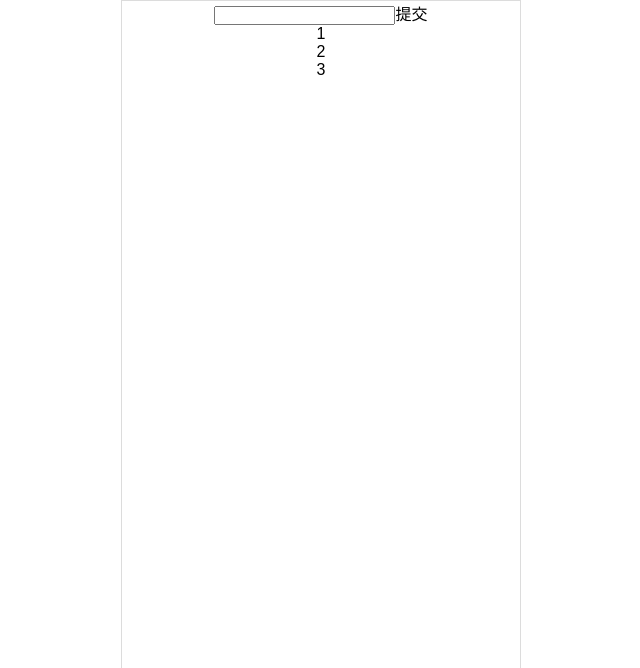
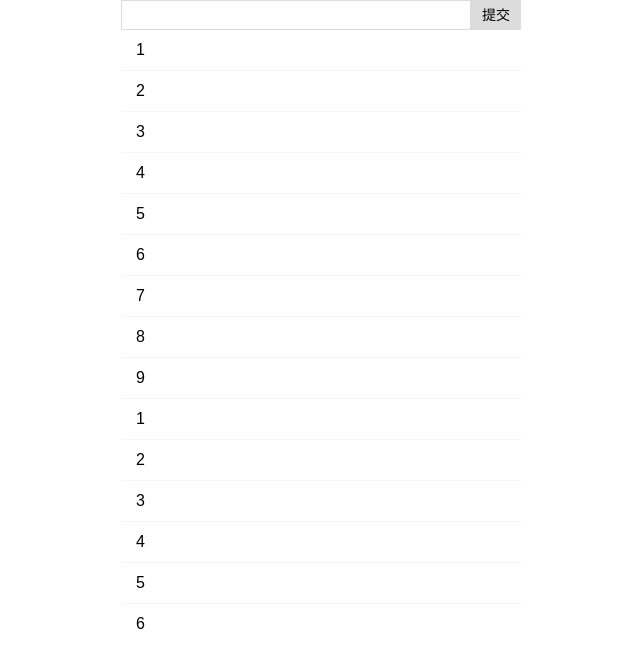
Before and after one commit to LuShui/mereact, a React (Create React App) app: page / in a window 1280 px wide. Shown: the top 668 px of the page, without its empty margins (319-959 px from the left). Built offline with nearby package versions, Linux system fonts and the light colour scheme.

Commit message:
add todolist demo

```diff
--- a/src/home/App.js
+++ b/src/home/App.js
@@ -1,6 +1,6 @@
 import React from 'react'
 import './App.css'
-// import HomeComponent from '../base/HomeComponent'
+import HomeComponent from '../base/HomeComponent'
 import TodoList from '../tolist/TodoList'
 
 class HelloMessage extends React.Component {
--- a/src/tolist/LiComponent.js
+++ b/src/tolist/LiComponent.js
@@ -6,9 +6,23 @@
 import React from 'react'
 
 class LiComponent extends React.Component{
+    constructor(props){
+        super(props);
+        this.deletefunc = this.deletefunc.bind(this);
+
+    }
+
+    deletefunc(){
+        this.props.ondeletefunc(this.props.name);
+    }
+
     render(){
         return(
-            <li>{this.props.name}</li>
+            <li className="liitem">
+                <a onClick={this.deletefunc}>
+                {this.props.name}
+                </a>
+            </li>
         )
     }
 }
@@ -21,7 +35,7 @@ class ListComponent extends React.Component{
         return(
             <ul>
                 {array.map((item,index)=>
-                    <LiComponent name={item} key={index}></LiComponent>
+                    <LiComponent name={item} key={index} ondeletefunc={this.props.onDeletefunc}></LiComponent>
                 )}
             </ul>
         )
--- a/src/tolist/TodoInput.js
+++ b/src/tolist/TodoInput.js
@@ -8,22 +8,33 @@ class TodoInput extends React.Component{
         super(props);
         this.changefunc = this.changefunc.bind(this);
         this.inputchangefunc = this.inputchangefunc.bind(this);
+        this.state = {
+            inputvalue:''
+        }
         this.inputvalue = '';
     }
 
     changefunc(e){
-        this.props.onAddfunc(this.inputvalue);
+        if (this.state.inputvalue){
+            this.props.onAddfunc(this.state.inputvalue);
+            this.setState({
+                inputvalue:''
+            });
+        }
     }
 
     inputchangefunc(e){
-        this.inputvalue = e.target.value;
+        let value = e.target.value;
+        this.setState({
+            inputvalue:value
+        });
     }
 
     render(){
         return(
-            <div>
-                <input onChange={this.inputchangefunc} />
-                <a onClick={this.changefunc}>提交</a>
+            <div className="inputbox">
+                <input onChange={this.inputchangefunc} value={this.state.inputvalue}/>
+                <a className="addbutton" onClick={this.changefunc}>提交</a>
             </div>
         )
     }
--- a/src/tolist/TodoList.js
+++ b/src/tolist/TodoList.js
@@ -11,13 +11,24 @@ class TodoList extends React.Component{
     constructor(props){
         super(props);
         this.state = {
-            array:[1,2,3]
+            array:[1,2,3,4,5,6,7,8,9,1,2,3,4,5,6,7,8,9,0]
         }
         this.addfunc = this.addfunc.bind(this);
+        this.deletefunc = this.deletefunc.bind(this);
+
     }
 
     addfunc(value){
-        this.state.array.push(value);
+        this.state.array.unshift(value);
+        let arr = this.state.array;
+        this.setState({
+            array:arr
+        });
+    }
+
+    deletefunc(value){
+        let index = this.state.array.indexOf(value);
+        this.state.array.splice(index,1);
         let arr = this.state.array;
         this.setState({
             array:arr
@@ -27,8 +38,8 @@ class TodoList extends React.Component{
     render(){
         return(
             <div className="todobox">
-                <TodoImput onAddfunc={this.addfunc}></TodoImput>
-                <ListComponent array={this.state.array}></ListComponent>
+                <TodoImput onAddfunc={this.addfunc} ></TodoImput>
+                <ListComponent array={this.state.array} onDeletefunc={this.deletefunc}></ListComponent>
             </div>
         );
     }
--- a/src/tolist/style.css
+++ b/src/tolist/style.css
@@ -10,9 +10,64 @@ html,body{
     width: 400px;
     margin: 0 auto;
     height: 100vh;
-    border: 1px solid gainsboro;
     box-sizing: border-box;
 }
 a{
     cursor: pointer;
 }
+
+
+.inputbox{
+    height: 30px;
+}
+
+input{
+    display: block;
+    height: 30px;
+    float: left;
+    width: 350px;
+    border: none;
+    outline: none;
+    box-sizing: border-box;
+    border: 1px solid gainsboro;
+}
+
+.addbutton{
+    display: block;
+    height: 30px;
+    line-height: 30px;
+    text-align: center;
+    font-size: 14px;
+    float: left;
+    width: 50px;
+    background-color: gainsboro;
+}
+
+.addbutton:hover{
+    background-color: #42ccff;
+    color: white;
+}
+
+
+.liitem{
+    height: 40px;
+    border-bottom: 1px solid #f5f5f5;
+    line-height: 40px;
+}
+
+.liitem a{
+    display: block;
+    height: 40px;
+    text-align: left;
+    padding-left: 15px;
+}
+
+.liitem a:hover {
+    background-color: #f5f5f5;
+    color: #42ccff;
+}
+
+ul{
+    height: 600px;
+    overflow-y: scroll;
+}
```
